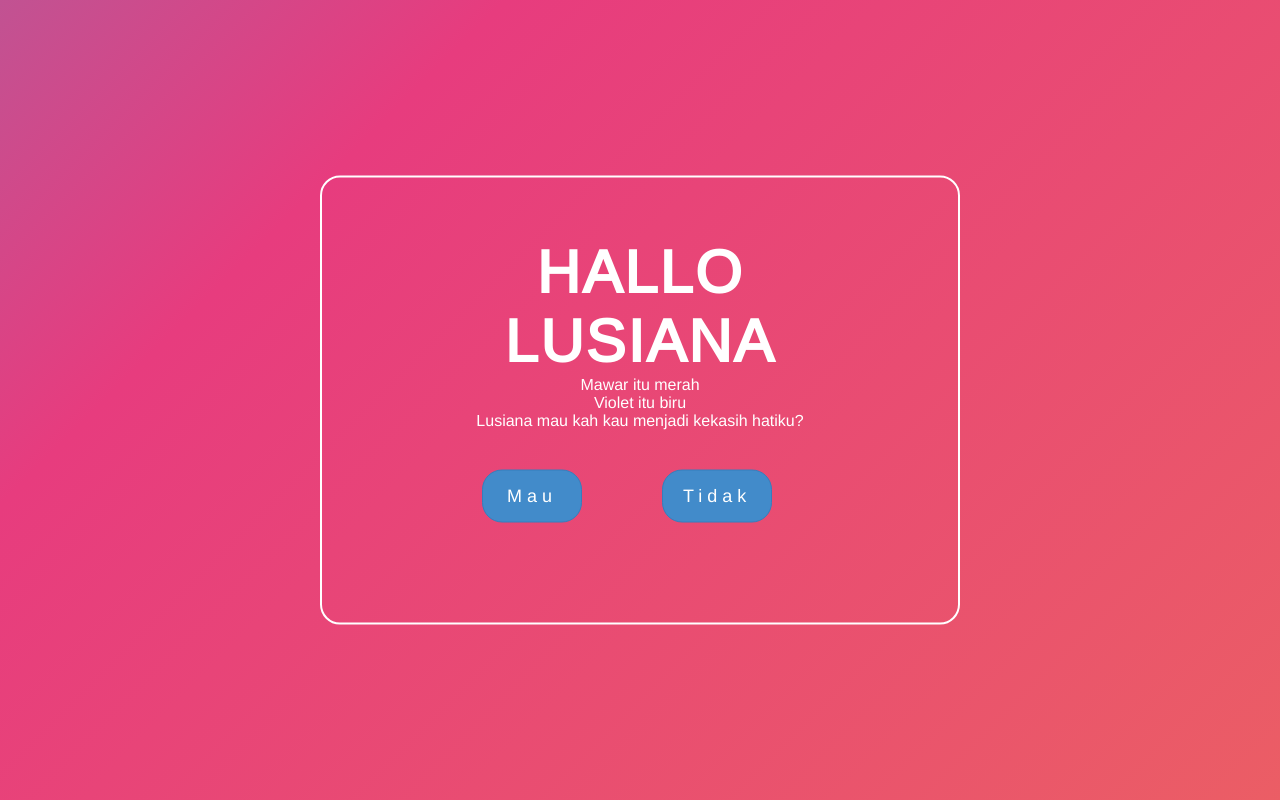
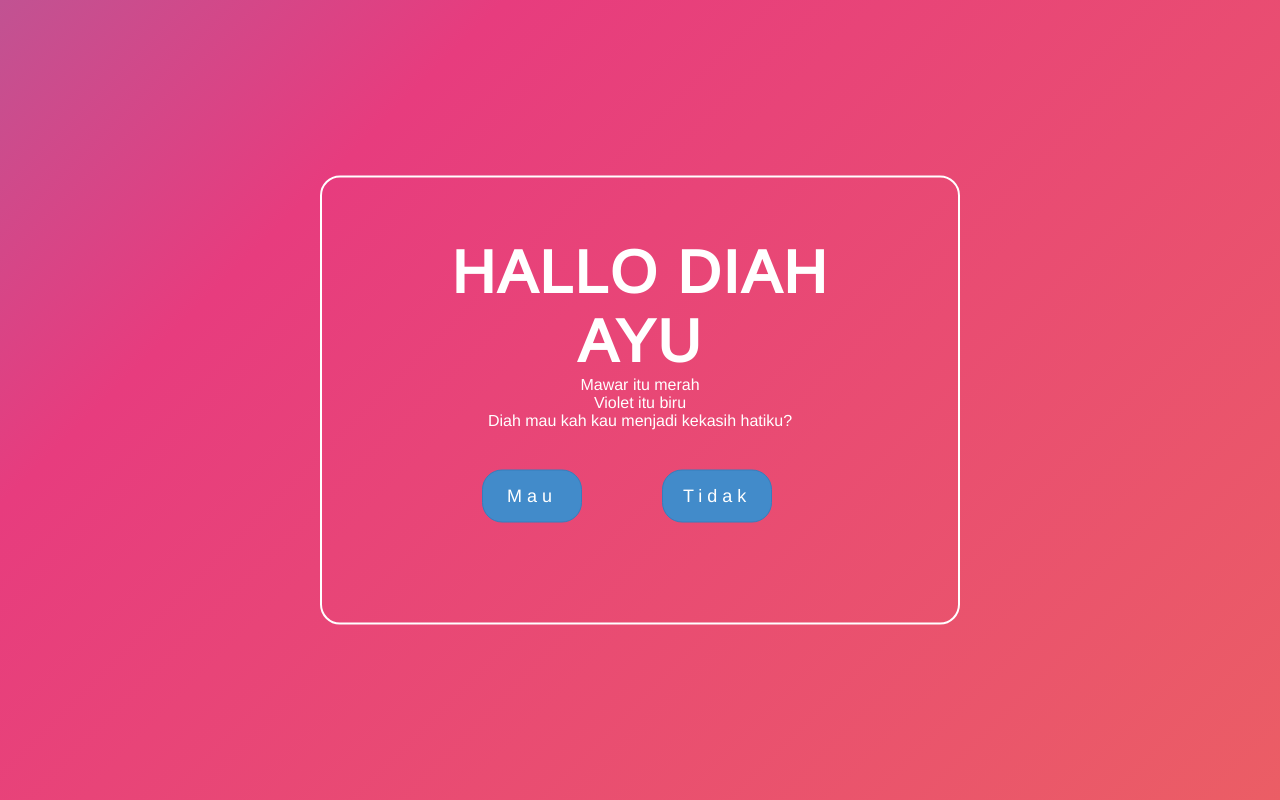
Before and after one commit to Hellboy102/Diah, a plain HTML site: page index.html in a window 1280 px wide. Drawn offline with nearby package versions, Linux system fonts and the light colour scheme.

Commit message:
Update index.html

```diff
--- a/index.html
+++ b/index.html
@@ -15,10 +15,10 @@ Name : Ardians
 <body>
     <section>
         <div class="textme">
-            <h1>Hallo Lusiana</h1>
+            <h1>Hallo Diah ayu</h1>
             <p>Mawar itu merah</p>
             <p>Violet itu biru</p>
-            <p>Lusiana mau kah kau menjadi kekasih hatiku?</p>
+            <p>Diah mau kah kau menjadi kekasih hatiku?</p>
 <div class="jancok">
 
 
```
